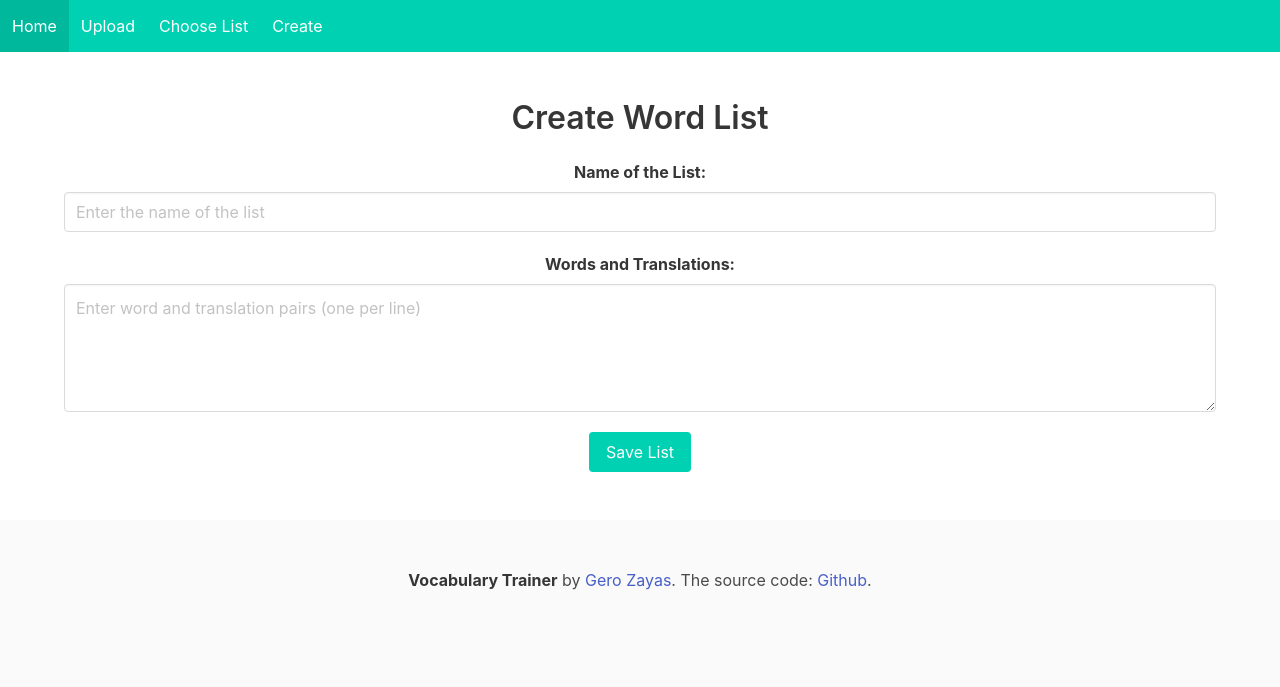
After one commit to GeroZayas/Vocabulary-Trainer-App, a Flask app: page /create in a window 1280 px wide. The commit adds this page. Shown: the top 687 px of the page. Run offline with Flask 3, Linux system fonts and the light colour scheme.

Commit message:
aider: Added functionality for users to create their own word lists with names and translations, saving them as CSV files, and redirecting to choose a list page.
# Aider chat conversation:

USER: I want add to this app the following feature: the user can create their own list of words to learn. That means that there most be another page included in the header that it is called "create" that takes the user to another page where they have inoput forms for the name of the new list to create and then input forms for words in a target language, and its translation. this will create a csv file with two columns, the first column is the word in the target language and the second column is the translation, and then the user can choose this list to practice in the app

ASSISTANT: No changes are needed.

```diff
--- a/app.py
+++ b/app.py
@@ -119,5 +119,23 @@ def choose_list():
     return render_template("choose_list.html", files=files)
 
 
+@app.route("/create")
+def create_list():
+    return render_template("create_list.html")
+
+
+@app.route("/save_list", methods=["POST"])
+def save_list():
+    list_name = request.form["list_name"]
+    word_pairs = request.form["word_pairs"].split("\n")
+    file_path = f"assets/{list_name}.csv"
+    with open(file_path, "w", newline="") as file:
+        writer = csv.writer(file)
+        for pair in word_pairs:
+            word, translation = pair.strip().split(",")
+            writer.writerow([word, translation])
+    return redirect("/choose_list")
+
+
 if __name__ == "__main__":
     app.run(debug=True)
--- /dev/null
+++ b/templates/create_list.html
@@ -0,0 +1,27 @@
+<!-- templates/create_list.html -->
+{% extends "base.html" %}
+{% block title %}Create Word List{% endblock %}
+{% block content %}
+<div class="container has-text-centered">
+  <h1 class="title">Create Word List</h1>
+  <form action="/save_list" method="post">
+    <div class="field" style="margin-bottom: 20px">
+      <label class="label">Name of the List:</label>
+      <div class="control">
+        <input class="input" type="text" name="list_name" placeholder="Enter the name of the list" required>
+      </div>
+    </div>
+    <div class="field" style="margin-bottom: 20px">
+      <label class="label">Words and Translations:</label>
+      <div class="control">
+        <textarea class="textarea" name="word_pairs" placeholder="Enter word and translation pairs (one per line)" required></textarea>
+      </div>
+    </div>
+    <div class="field" style="margin-top: 20px">
+      <div class="control">
+        <button class="button is-primary" type="submit">Save List</button>
+      </div>
+    </div>
+  </form>
+</div>
+{% endblock %}
--- a/templates/navbar.html
+++ b/templates/navbar.html
@@ -4,5 +4,6 @@
     <a class="navbar-item" href="/"> Home </a>
     <a class="navbar-item" href="/upload"> Upload </a>
     <a class="navbar-item" href="/choose_list"> Choose List </a>
+    <a class="navbar-item" href="/create"> Create </a>
   </div>
 </nav>
```
